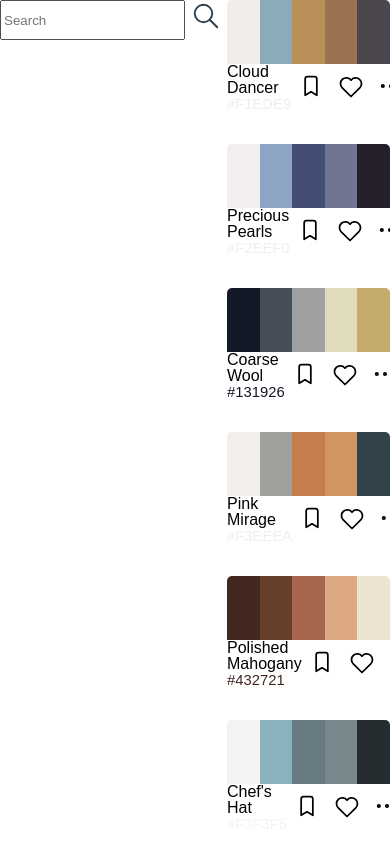
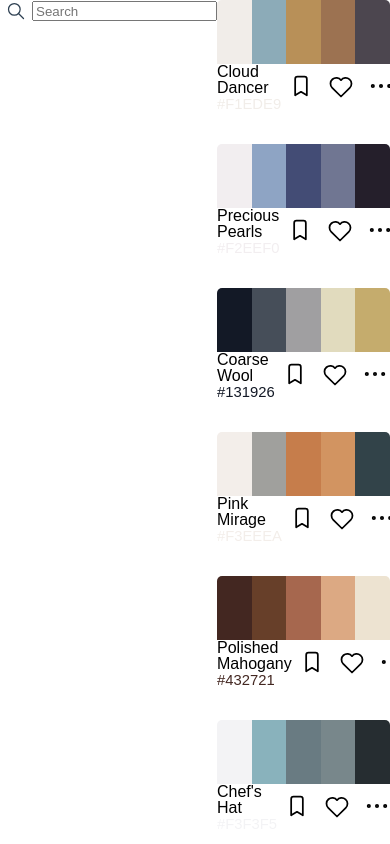
Before and after one commit to Aure-en/colorize, a React (Create React App) app: page / in a window 390 px wide. Shown: the top 844 px of the page. Built offline with nearby package versions, Linux system fonts and the light colour scheme.

Commit message:
fix Pagination Responsive

```diff
--- a/src/components/LeftNavbar/LeftNav.jsx
+++ b/src/components/LeftNavbar/LeftNav.jsx
@@ -2,10 +2,14 @@ import React from 'react';
 import { NavLink as Link } from 'react-router-dom';
 import styled from 'styled-components';
 import { ReactComponent as SearchIcon } from '../../assets/icons/search.svg';
+import { ReactComponent as SearchMobileIcon } from '../../assets/icons/searchmobile.svg';
 
 const LeftNav = () => (
   <Nav>
     <Searchbar to="/">
+      <BtnMobile>
+        <SearchMobileIcon />
+      </BtnMobile>
       <Input type="Search" placeholder="Search" />
       <Btn>
         <SearchIcon />
@@ -92,14 +96,32 @@ const NavMenu = styled.div`
 const Searchbar = styled.div`
   padding-bottom: 25px;
   display: flex;
+  @media screen and (max-width: 768px) {
+   align-items: center;
+   justify-content: center;
+  }
 `;
 
 const Input = styled.input`
   height: 40px;
+  @media screen and (max-width: 768px) {
+    align-items: center;
+    justify-content: center;
+    height: 20px;
+   }
 `;
 
 const Btn = styled.button`
   display: flex;
+  @media screen and (max-width: 768px) {
+    display:none
+   }
+`;
+const BtnMobile = styled.button`
+  display: flex;
+  @media screen and (min-width: 768px) {
+    display:none
+   }
 `;
 
 const Line = styled.div`
--- a/src/components/shared/Pagination.jsx
+++ b/src/components/shared/Pagination.jsx
@@ -31,26 +31,31 @@ function Pagination() {
 
 const PaginationDropdown = styled.div`
 display: flex;
+align-items: ;
 justify-content: center;
+@media screen and (max-width: 768px) {
+    display: none;
+  }
 `;
 
 const Number = styled.a`
+display: flex;
 padding: 5px;
 text-decoration: none;
 display: inline-block;
 
-&.hover: {
+&:hover: {
     background-color: #fff;
     color: black;
   }
 `;
 
 const BtnPrevious = styled.button`
+display: flex;
 text-decoration: none;
-display: inline-block;
 background-color: #04AA6D;
 color: white;
-&.hover: {
+&:hover: {
     background-color: #fff;
     color: black;
   }
@@ -58,7 +63,7 @@ color: white;
 
 const BtnNext = styled.button`
 text-decoration: none;
-display: inline-block;
+display: flex;
 background-color: #04AA6D;
 color: white;
 
--- a/src/routes/Home.jsx
+++ b/src/routes/Home.jsx
@@ -5,11 +5,13 @@ import LeftNav from '../components/LeftNavbar/LeftNav';
 import Pagination from '../components/shared/Pagination';
 
 const Home = () => (
-  <Wrapper>
-    <LeftNav />
-    <Palettes />
+  <>
+    <Wrapper>
+      <LeftNav />
+      <Palettes />
+    </Wrapper>
     <Pagination />
-  </Wrapper>
+  </>
 );
 
 export default Home;
```
Also changed, not shown: src/components/Carousel/Carousel.jsx (added, +7 -0 lines), src/assets/icons/searchmobile.svg (added).
